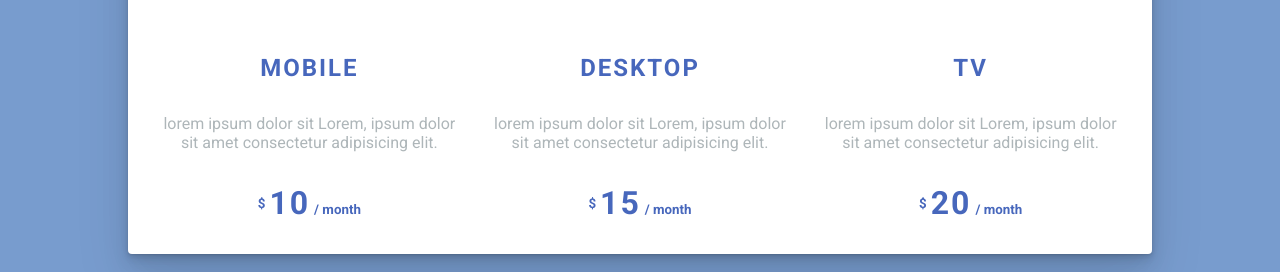
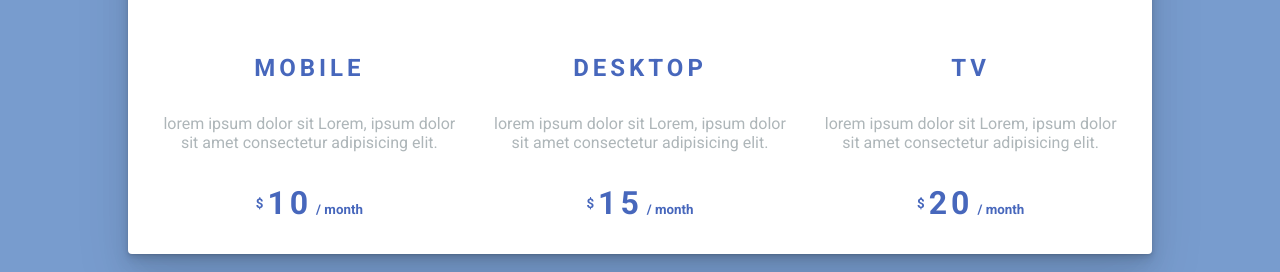
Before and after one commit to QuratFatima906/task1-price-card, a plain HTML site: page index.html in a window 1280 px wide. Shown: the part 270-542 px from the top of the page. Drawn offline with Linux system fonts and the light colour scheme.

Commit message:
Cosmetic changes

```diff
--- a/styles.css
+++ b/styles.css
@@ -60,7 +60,7 @@
 .card-title {
   color: var(--text-blue);
   font-size: 1.5rem;
-  letter-spacing: 2px;
+  letter-spacing: 0.25rem;
   font-weight: bold;
   text-transform: uppercase;
 }
@@ -77,7 +77,7 @@
 
 .price {
   font-size: 2rem;
-  letter-spacing: 2px;
+  letter-spacing: 0.25rem;
 }
 
 @media screen and (max-width: 1200px) {
```
